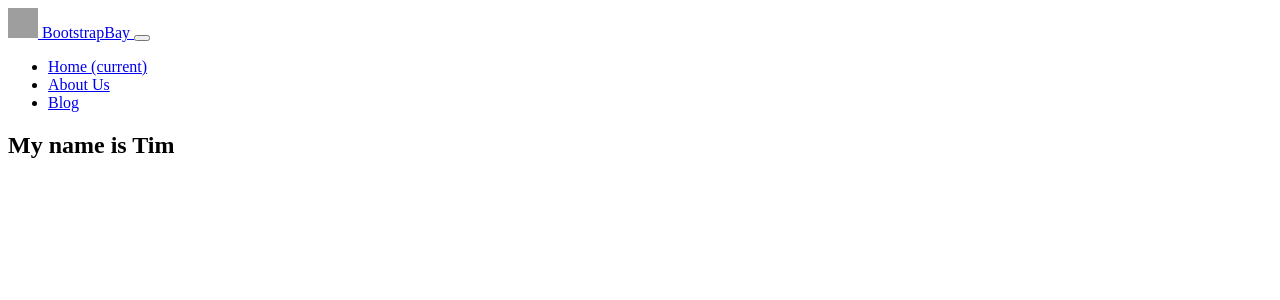
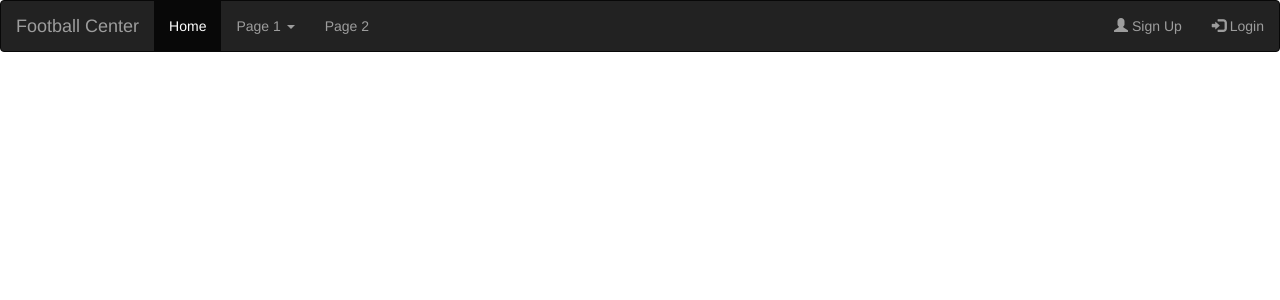
Before and after one commit to Timoh97/YoungAncel__API, a Flask app: template app/templates/main/index.html in a window 1280 px wide. Shown: the top 300 px of the page. Run offline with Flask 2, Linux system fonts and the light colour scheme; the template is opened without the code that fills it, so the values that code supplies are empty; some libraries are stand-ins or nearby versions; grey boxes are pictures that could not be loaded.

Commit message:
create navbar

```diff
--- a/app/templates/main/index.html
+++ b/app/templates/main/index.html
@@ -18,7 +18,7 @@
 </head>
 {% block content %}
 <body>
-    <h2 class="text-center">My name is Tim</h2>
+
 </body>
 </html>
 
--- a/app/templates/main/navbar.html
+++ b/app/templates/main/navbar.html
@@ -1,32 +1,38 @@
-<nav class="navbar navbar-dark bg-dark navbar-expand-lg">
-    <a class="navbar-brand" href="#">
-      <img src="https://s3.eu-central-1.amazonaws.com/bootstrapbaymisc/blog/24_days_bootstrap/logo_white.png" width="30" height="30" alt="logo">
-      BootstrapBay
-    </a>
-    <button class="navbar-toggler" type="button" data-toggle="collapse" data-target="#navbar-list-6" aria-controls="navbarNav" aria-expanded="false" aria-label="Toggle navigation">
-      <span class="navbar-toggler-icon"></span>
-    </button>
-    <div class="collapse navbar-collapse justify-content-end" id="navbar-list-6">
-      <ul class="navbar-nav">
-        <li class="nav-item active">
-          <a class="nav-link" href="#">Home <span class="sr-only">(current)</span></a>
-        </li>
-        <li class="nav-item">
-          <a class="nav-link" href="#">About Us</a>
-        </li>
-        <li class="nav-item">
-          <a class="nav-link" href="#">Blog</a>
-        </li>
-      </ul>
+<!DOCTYPE html>
+<html lang="en">
+<head>
+  <title>Football</title>
+  <meta charset="utf-8">
+  <meta name="viewport" content="width=device-width, initial-scale=1">
+  <link rel="stylesheet" href="https://maxcdn.bootstrapcdn.com/bootstrap/3.4.1/css/bootstrap.min.css">
+  <script src="https://ajax.googleapis.com/ajax/libs/jquery/3.6.0/jquery.min.js"></script>
+  <script src="https://maxcdn.bootstrapcdn.com/bootstrap/3.4.1/js/bootstrap.min.js"></script>
+</head>
+<body>
+
+<nav class="navbar navbar-inverse">
+  <div class="container-fluid">
+    <div class="navbar-header">
+      <a class="navbar-brand" href="#">Football Center</a>
     </div>
-  </nav>
+    <ul class="nav navbar-nav">
+      <li class="active"><a href="#">Home</a></li>
+      <li class="dropdown"><a class="dropdown-toggle" data-toggle="dropdown" href="#">Page 1 <span class="caret"></span></a>
+        <ul class="dropdown-menu">
+          <li><a href="#">Page 1-1</a></li>
+          <li><a href="#">Page 1-2</a></li>
+          <li><a href="#">Page 1-3</a></li>
+        </ul>
+      </li>
+      <li><a href="#">Page 2</a></li>
+    </ul>
+    <ul class="nav navbar-nav navbar-right">
+      <li><a href="#"><span class="glyphicon glyphicon-user"></span> Sign Up</a></li>
+      <li><a href="#"><span class="glyphicon glyphicon-log-in"></span> Login</a></li>
+    </ul>
+  </div>
+</nav>
 
-  <style>
-      .bg-custom-1 {
-  background-color: #85144b;
-}
 
-.bg-custom-2 {
-background-image: linear-gradient(15deg, #13547a 0%, #80d0c7 100%);
-}
-  </style>
+</body>
+</html>
```
